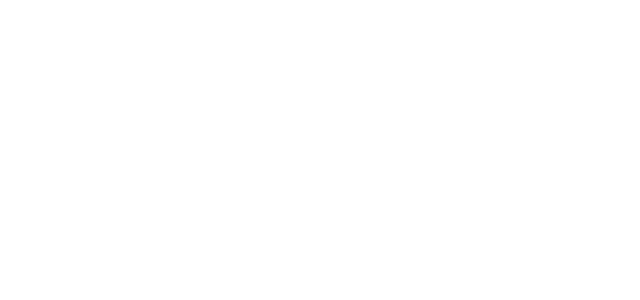
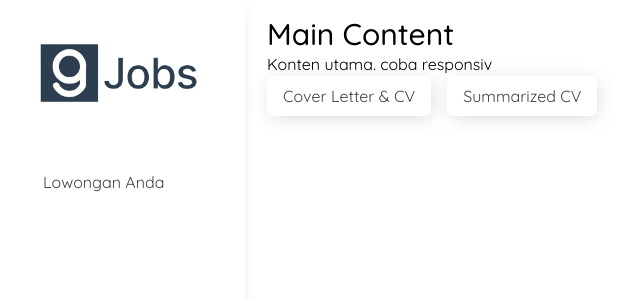
Before and after one commit to Capstone-Dicoding-C241-DJ02/web-client, a React (Vite) app: page / in a window 1280 px wide. Shown: the top 300 px of the page, without its empty margins (5-645 px from the left). Built offline with nearby package versions, Linux system fonts and the light colour scheme.

Commit message:
add cv button && sidebar

```diff
--- a/src/App.jsx
+++ b/src/App.jsx
@@ -1,5 +1,16 @@
-function App() {
-  return <></>;
-}
+import SideBar from "./components/SideBar/SideBar.jsx";
+import CvButtons from "./components/CvButtons/CvButtons";
+const App = () => {
+  return (
+    <div className="App">
+      <SideBar />
+      <div id="main-Content" className="ml-0 md:ml-64 p-4">
+        <h1 className="text-3xl">Main Content</h1>
+        <p>Konten utama. coba responsiv</p>
+        <CvButtons />
+      </div>
+    </div>
+  );
+};
 
 export default App;
--- /dev/null
+++ b/src/components/CvButtons/CvButtons.jsx
@@ -0,0 +1,36 @@
+import { useState } from "react";
+
+const ButtonComponent = () => {
+  const [activeButton, setActiveButton] = useState(null);
+
+  const handleClick = (button) => {
+    setActiveButton(button);
+  };
+
+  return (
+    <div className="flex space-x-4">
+      <button
+        className={`px-4 py-2 rounded-md shadow-primary ${
+          activeButton === "coverLetter"
+            ? "bg-primary-blue text-white"
+            : "bg-white text-black"
+        }`}
+        onClick={() => handleClick("coverLetter")}
+      >
+        Cover Letter & CV
+      </button>
+      <button
+        className={`px-4 py-2 rounded-md shadow-primary ${
+          activeButton === "summarizedCV"
+            ? "bg-primary-blue text-white"
+            : "bg-white text-black"
+        }`}
+        onClick={() => handleClick("summarizedCV")}
+      >
+        Summarized CV
+      </button>
+    </div>
+  );
+};
+
+export default ButtonComponent;
--- /dev/null
+++ b/src/components/SideBar/SideBar.jsx
@@ -0,0 +1,66 @@
+import { useState } from "react";
+import jobsImage from "../../assets/jobs.png";
+
+const SideBar = () => {
+  const [isOpen, setIsOpen] = useState(false);
+
+  const toggleSidebar = () => {
+    setIsOpen(!isOpen);
+  };
+
+  const closeSidebar = () => {
+    setIsOpen(false);
+  };
+
+  const handleLinkClick = () => {
+    if (window.innerWidth < 768) {
+      closeSidebar();
+    }
+  };
+
+  return (
+    <div>
+      {/* Sidebar */}
+      <div
+        className={`fixed top-0 left-0 bg-white text-black p-4 shadow-lg transition-transform transform ${
+          isOpen ? "translate-x-0" : "-translate-x-full"
+        } md:translate-x-0 w-64 md:w-[250px] h-full md:h-[830px] z-40`}
+        style={{ height: isOpen ? "100%" : "830px" }}
+      >
+        <div className="relative z-40">
+          <img src={jobsImage} alt="Jobs" className="w-full h-auto mb-4" />
+          {/* ul dan li masuk dibawah sini */}
+          <ul>
+            <li className="ml-8 mt-10">
+              <a href="#main-Content" onClick={handleLinkClick}>
+                Lowongan Anda
+              </a>
+            </li>
+          </ul>
+        </div>
+      </div>
+
+      {/* Button to toggle sidebar */}
+      <button
+        className={`md:hidden w-12 h-24 fixed top-1/2 transform -translate-y-1/2 z-50 bg-white text-black shadow-primary rounded-r-lg ${
+          isOpen ? "left-64" : "left-0"
+        }`}
+        onClick={toggleSidebar}
+      >
+        <span className="transform -rotate-90 w-full h-full flex items-center justify-center">
+          {isOpen ? "Close" : "Open"}
+        </span>
+      </button>
+
+      {/* Click outside the sidebar to close */}
+      {isOpen && (
+        <div
+          className="fixed inset-0 bg-black opacity-50 z-30 md:hidden"
+          onClick={closeSidebar}
+        ></div>
+      )}
+    </div>
+  );
+};
+
+export default SideBar;
```
Also changed, not shown: src/assets/jobs.png (added).
